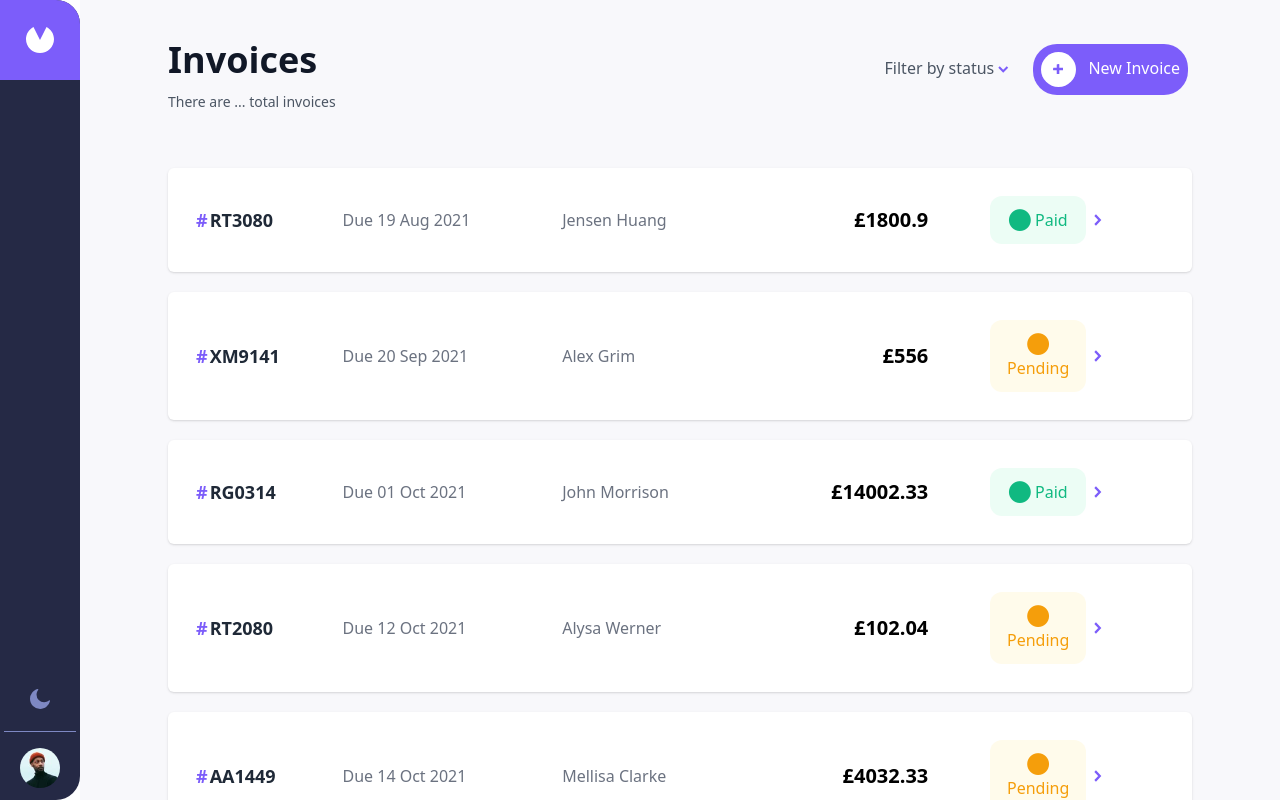
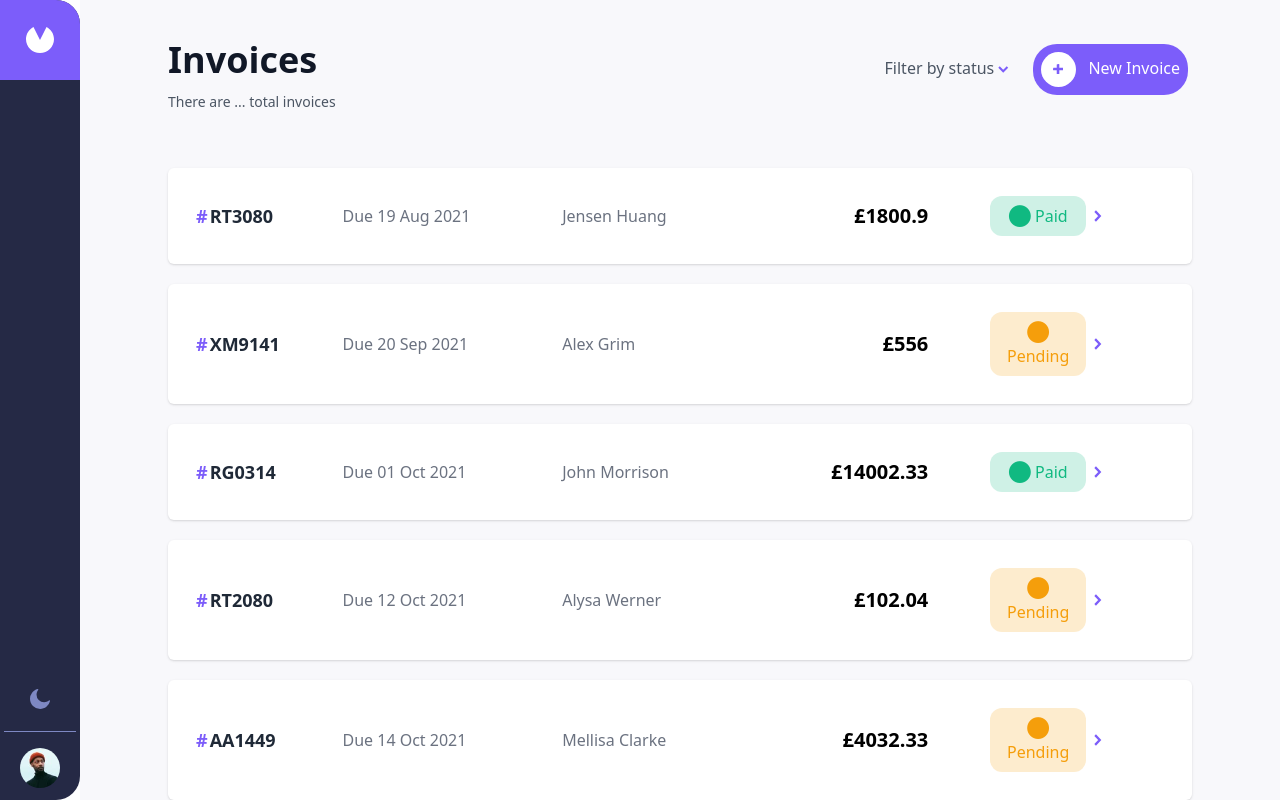
Before and after one commit to macceth/pf-invoice-app, a React (Create React App) app: page /#/invoices in a window 1280 px wide. Built offline with nearby package versions, Linux system fonts and the light colour scheme.

Commit message:
status opacity

```diff
--- a/src/components/InvoiceStatus.tsx
+++ b/src/components/InvoiceStatus.tsx
@@ -6,10 +6,10 @@ interface InvoiceStatusProps {
 const InvoiceStatus = (props: InvoiceStatusProps) => {
   const statusText = props.status[0].toUpperCase() + props.status.substring(1);
 
-  let statusClass = "text-center p-3 w-24 rounded-xl";
-  if (props.status === "paid") statusClass += " bg-green-50 text-green-500";
-  if (props.status === "pending") statusClass += " bg-yellow-50 text-yellow-500";
-  if (props.status === "draft") statusClass += " bg-gray-50 text-gray-500";
+  let statusClass = "text-center p-2 w-24 rounded-xl";
+  if (props.status === "paid") statusClass += " bg-green-500 bg-opacity-20 text-green-500";
+  if (props.status === "pending") statusClass += " bg-yellow-500 bg-opacity-20 text-yellow-500";
+  if (props.status === "draft") statusClass += " bg-gray-500 bg-opacity-20 text-gray-500";
 
   return (
     <div className={(props.className? props.className : '')}>
```
